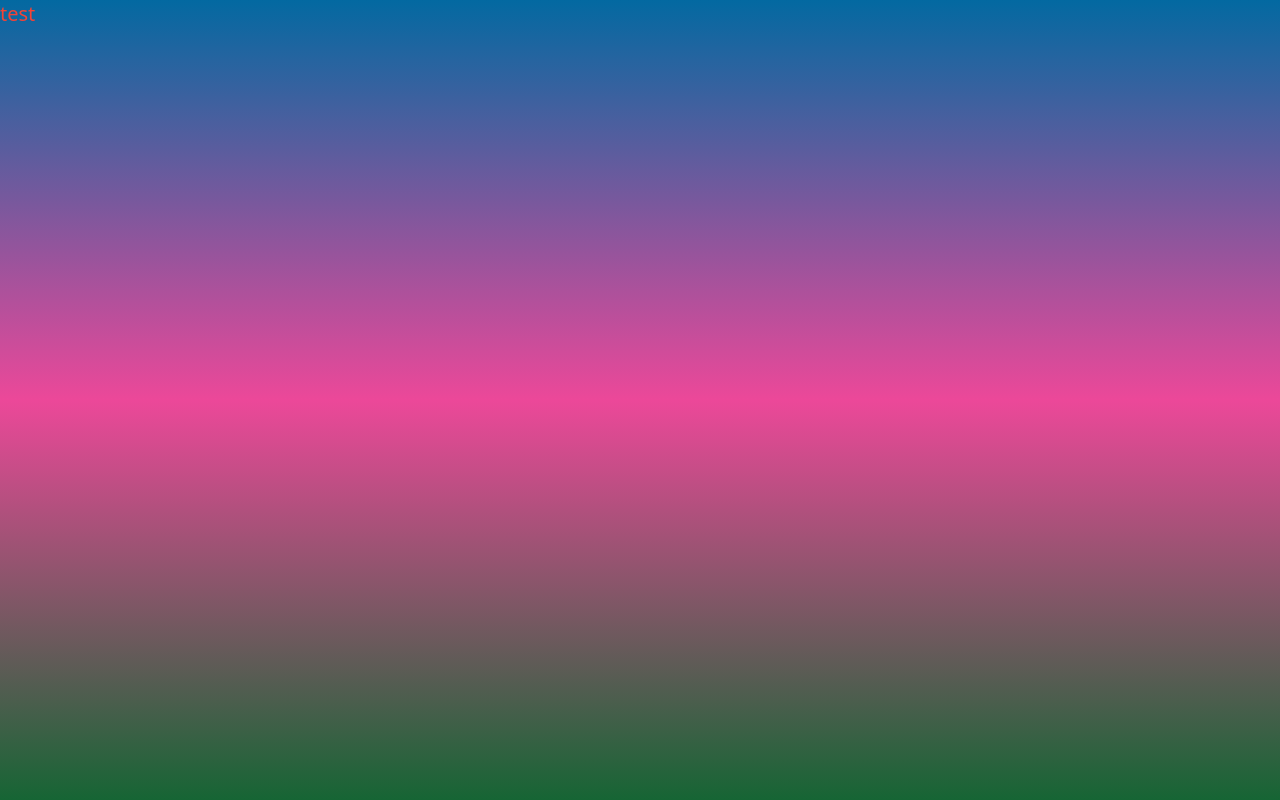
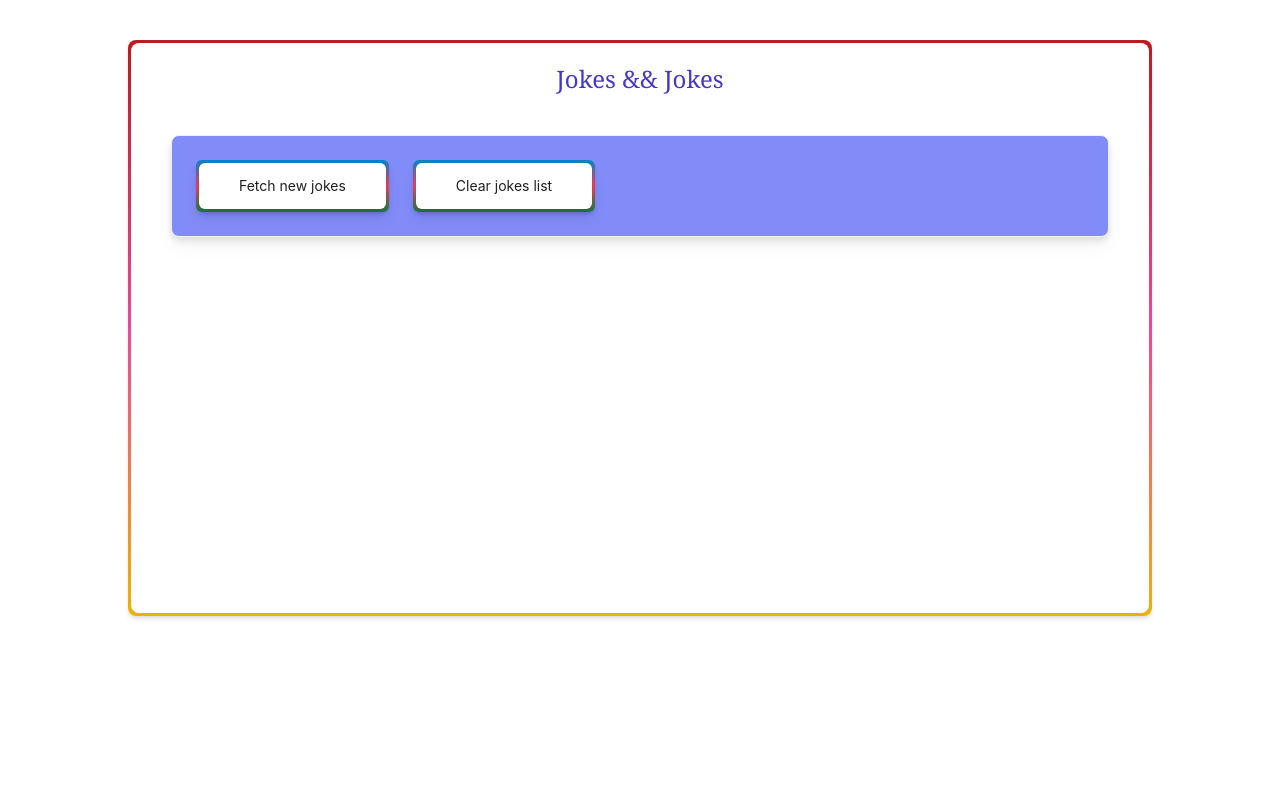
Before and after one commit to muhamash/Dad-Jokes, a React (Create React App) app: page / in a window 1280 px wide. Built offline with nearby package versions, Linux system fonts and the light colour scheme; the HTML template or start-up script is replaced by a standard one.

Commit message:
initalied  front-end

```diff
--- a/src/App.tsx
+++ b/src/App.tsx
@@ -1,12 +1,41 @@
 import React from 'react';
 import JokeList from './components/JokeList';
 import JokeComponent from './components/JokeComponents';
+import { Card, Space } from 'antd';
 
 function App() {
   return (
-    <section className='h-screen  w-screen bg-gradient-to-t from-green-800 via-orange-300 to-sky-700 via-pink-500 to-purple-400'>
+    <section className='h-screen  w-screen py-10'>
       <JokeComponent/>
-
+      <div className='w-[80%] h-[80%] mx-auto bg-gradient-to-t from-yellow-500 via-blue-300 to-red-700 via-pink-500 to-green-400 p-[3px] rounded-lg shadow-md'>
+        <div className='w-full h-full bg-white rounded-lg'>
+          <div>
+            <p className='sm:text-lg md:text-xl xl:text-2xl text-indigo-700 font-serif font-normal text-center pt-5'>Jokes && Jokes</p>
+          </div>
+          <div className='p-10 '>
+            <Card
+            hoverable
+            bordered
+            bodyStyle={{
+              width: 'fit-content',
+            }}
+            className='bg-indigo-400 drop-shadow-lg'
+          >
+            <Space
+                direction='horizontal'
+                size={'large'}
+              >
+                <div className='bg-gradient-to-t from-green-700 via-rose-500 to-sky-600 via-orange-700 to-purple-400 rounded-md shadow-md p-[3px]'>
+                  <button className='bg-white drop-shadow-lg px-10 py-3 w-full h-full rounded-md active:bg-sky-400'>Fetch new jokes</button>
+                </div>
+                <div className='bg-gradient-to-t from-green-700 via-rose-500 to-sky-600 via-orange-700 to-purple-400 rounded-md shadow-md p-[3px]'>
+                  <button className='bg-white drop-shadow-lg px-10 py-3 w-full h-full rounded-md active:bg-sky-400'>Clear jokes list</button>
+                </div>
+            </Space>
+          </Card>
+          </div>
+        </div>
+      </div>
 
     </section>
   )
--- a/src/components/JokeComponents.tsx
+++ b/src/components/JokeComponents.tsx
@@ -46,12 +46,12 @@ const  JokeComponent = () =>
 
     return (
         <div>
-                <div className='w-1/4 h-[10px]'>
+                {/* <div className='w-1/4 h-[10px]'>
                     <i className='emoji' />
                     <p className='text-xl' style={{
                         color: color,
                     }}>test</p>
-                </div>
+                </div> */}
         </div>
         );
 };
```
